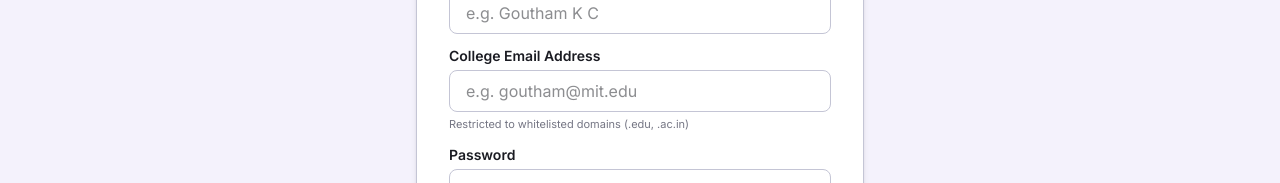
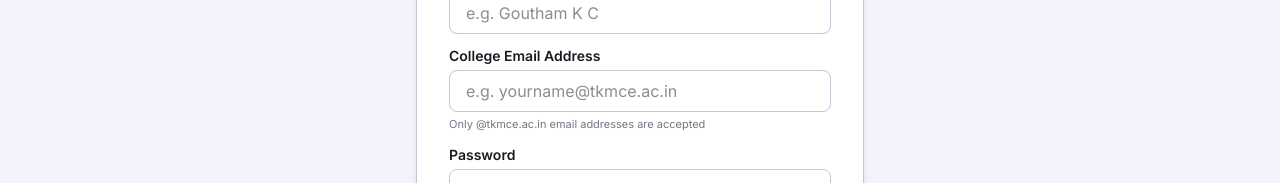
Before and after one commit to Goutham-kc/AWT, a React (Vite) app in the folder frontend/: page /signup in a window 1280 px wide. Shown: the part 292-475 px from the top of the page. Built offline with nearby package versions, Linux system fonts and the light colour scheme.

Commit message:
fix: restrict registration to @tkmce.ac.in emails only

```diff
--- a/frontend/src/components/Navbar.tsx
+++ b/frontend/src/components/Navbar.tsx
@@ -159,7 +159,7 @@ export const Navbar: React.FC = () => {
                   value={email}
                   onChange={(e) => setEmail(e.target.value)}
                   className="w-full px-4 py-2 border border-outline-variant rounded-lg focus:outline-none focus:ring-2 focus:ring-primary focus:border-transparent font-body-sm text-body-sm transition-all duration-200"
-                  placeholder="e.g. name@college.edu"
+                  placeholder="e.g. yourname@tkmce.ac.in"
                   required
                 />
               </div>
--- a/frontend/src/pages/SignUp.tsx
+++ b/frontend/src/pages/SignUp.tsx
@@ -84,11 +84,11 @@ export const SignUp: React.FC = () => {
                 value={email}
                 onChange={(e) => setEmail(e.target.value)}
                 className="w-full px-4 py-2 border border-outline-variant rounded-lg focus:outline-none focus:ring-2 focus:ring-primary focus:border-transparent font-body-sm text-body-sm transition-all duration-200"
-                placeholder="e.g. goutham@mit.edu"
+                placeholder="e.g. yourname@tkmce.ac.in"
                 required
               />
               <span className="text-[11px] text-outline mt-1 block">
-                Restricted to whitelisted domains (.edu, .ac.in)
+                Only @tkmce.ac.in email addresses are accepted
               </span>
             </div>
 
```
Also changed, not shown: 1 other file (tests, documents, lock files or other folders).
